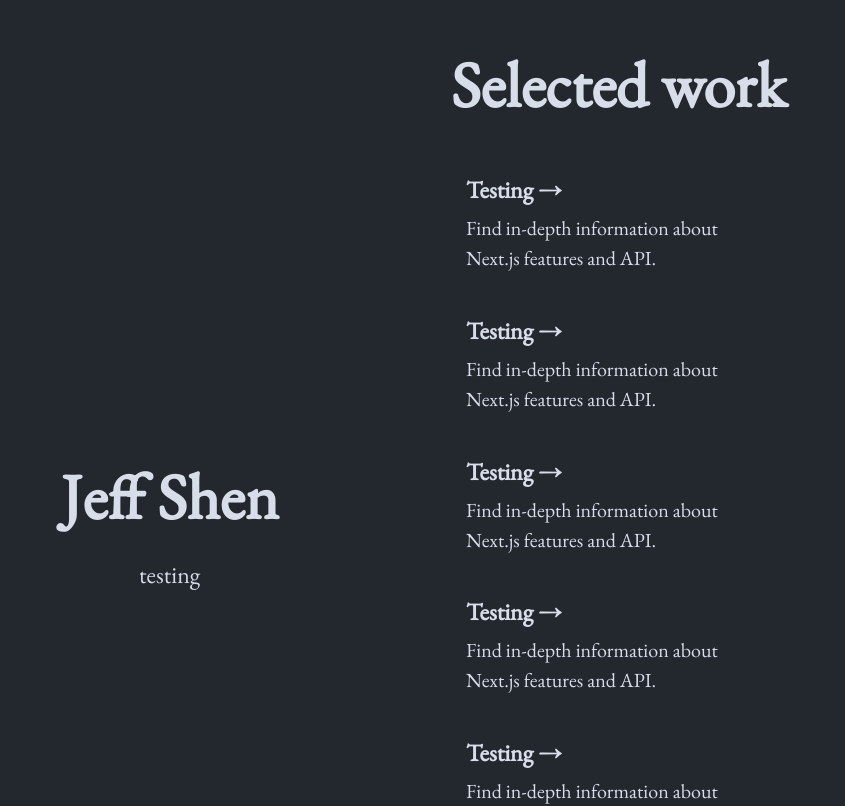
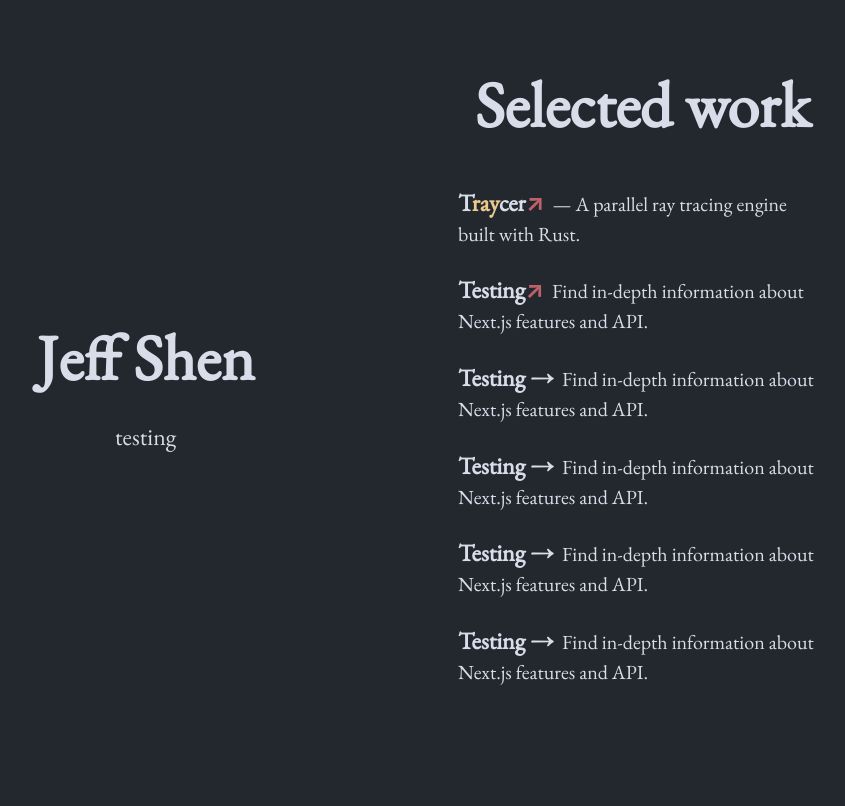
Before and after one commit to al-jshen/al-jshen.github.io, a Next.js app: page / in a window 1280 px wide. Shown: the top 806 px of the page, without its empty margins (246-1091 px from the left). Built offline with nearby package versions, Linux system fonts and the light colour scheme.

Commit message:
inline text; added traycer project

```diff
--- a/pages/projects.js
+++ b/pages/projects.js
@@ -3,15 +3,21 @@ import Link from "next/link";
 export default function Projects() {
   return (
     <div className="column">
-      <Link href="/projects/test" className="card">
+      <Link href="https://github.com/al-jshen/traycer" className="card">
         <a className="card">
-          <h3>Testing &rarr;</h3>
-          <p>Find in-depth information about Next.js features and API.</p>
+          <h3>
+            T<span style={{ color: "#ebcb8b" }}>ray</span>cer
+            <span style={{ color: "#bf616a" }}>&#8599;</span>
+          </h3>
+          <p>&mdash; A parallel ray tracing engine built with Rust.</p>
         </a>
       </Link>
       <Link href="/projects/test" className="card">
         <a className="card">
-          <h3>Testing &rarr;</h3>
+          <h3>
+            Testing
+            <span style={{ color: "#bf616a" }}>&#8599;</span>
+          </h3>
           <p>Find in-depth information about Next.js features and API.</p>
         </a>
       </Link>
--- a/styles.css
+++ b/styles.css
@@ -116,7 +116,12 @@ a:active {
   text-align: center;
 }
 
+h3 {
+  display: inline;
+}
+
 p {
+  display: inline;
   font-size: 1.5rem;
   line-height: 1.5;
 }
@@ -170,8 +175,6 @@ code {
 }
 
 .card h3 {
-  margin: 0.5rem;
-  padding: 0;
   font-size: 1.5rem;
 }
 
```
